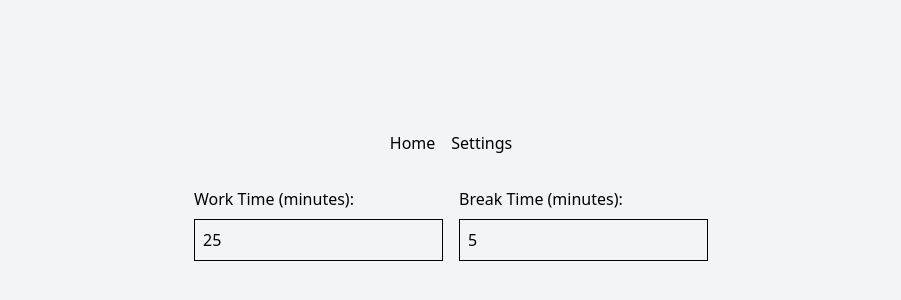
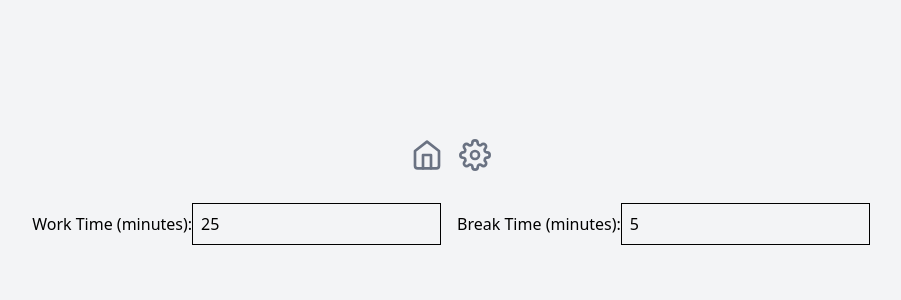
Before and after one commit to sano-r/my-pomodoroTimer, a React (Vite) app: page /settings in a window 1280 px wide. Shown: the part 204-504 px from the top of the page, without its empty margins (189-1090 px from the left). Built offline with nearby package versions, Linux system fonts and the light colour scheme.

Commit message:
menuをIcon化

```diff
--- a/src/App.tsx
+++ b/src/App.tsx
@@ -1,9 +1,11 @@
-import { useState, useEffect, ChangeEvent } from 'react';
-import { Link, Route, Routes } from 'react-router';
-import { Settings } from './components/Settings';
-import { Menu } from './components/Menu';
+import { useState, useEffect, ChangeEvent } from "react";
+import { Link, Route, Routes } from "react-router";
+import { Settings } from "./components/Settings";
+import { Menu } from "./components/Menu";
+import { SettingIcon } from "./components/SettingIcon";
+import { HomeIcon } from "./components/HomeIcon";
 
-export function App(){
+export function App() {
   const [time, setTime] = useState(1500); // 25 minutes in seconds
   const [isActive, setIsActive] = useState(false);
   const [isBreak, setIsBreak] = useState(false);
@@ -38,41 +40,61 @@ export function App(){
   const formatTime = (seconds: number) => {
     const minutes = Math.floor(seconds / 60);
     const remainingSeconds = seconds % 60;
-    return `${minutes}:${remainingSeconds < 10 ? '0' : ''}${remainingSeconds}`;
+    return `${minutes}:${remainingSeconds < 10 ? "0" : ""}${remainingSeconds}`;
   };
 
   const handleWorkTimeChange = (e: ChangeEvent<HTMLInputElement>) => {
     const value = Number(e.target.value) * 60;
     setWorkTime(value);
-    if(!isBreak) setTime(value);
-  }
+    if (!isBreak) setTime(value);
+  };
 
   const handleBreakTimeChange = (e: ChangeEvent<HTMLInputElement>) => {
     const value = Number(e.target.value) * 60;
     setBreakTime(value);
-    if(isBreak) setTime(value);
-  }
+    if (isBreak) setTime(value);
+  };
 
   return (
-
-      <div className="flex flex-col items-center justify-center min-h-screen bg-gray-100">
-        <nav className="mb-4">
-          <Link to="/" className="mr-4">Home</Link>
-          <Link to="/settings">Settings</Link>
-        </nav>
-        <Routes>
-          <Route path="/" element={
+    <div className="flex flex-col items-center justify-center min-h-screen bg-gray-100">
+      <nav className="mb-4 flex space-x-4">
+        <Link to="/" className="mr-4">
+          <HomeIcon size={8} color="gray" />
+        </Link>
+        <Link to="/settings">
+          <SettingIcon color="gray" />
+        </Link>
+      </nav>
+      <Routes>
+        <Route
+          path="/"
+          element={
             <>
-              <h1 className="text-4xl font-bold mb-4">{isBreak ? 'Break Time' : 'Work Time'}</h1>
+              <h1 className="text-4xl font-bold mb-4">
+                {isBreak ? "Break Time" : "Work Time"}
+              </h1>
               <div className="text-6xl font-mono mb-8">{formatTime(time)}</div>
-              <Menu isActive={isActive} toggleTimer={toggleTimer} resetTimer={resetTimer} toggleSettings={() => {}} />
+              <Menu
+                isActive={isActive}
+                toggleTimer={toggleTimer}
+                resetTimer={resetTimer}
+                toggleSettings={() => {}}
+              />
             </>
-          } />
-          <Route path="/settings" element={
-            <Settings workTime={workTime} breakTime={breakTime} onWorkTimeChange={handleWorkTimeChange} onBreakTimeChange={handleBreakTimeChange} />
-          } />
-        </Routes>
-      </div>
-
+          }
+        />
+        <Route
+          path="/settings"
+          element={
+            <Settings
+              workTime={workTime}
+              breakTime={breakTime}
+              onWorkTimeChange={handleWorkTimeChange}
+              onBreakTimeChange={handleBreakTimeChange}
+            />
+          }
+        />
+      </Routes>
+    </div>
   );
-};
+}
--- a/src/components/Button.tsx
+++ b/src/components/Button.tsx
@@ -6,19 +6,21 @@ type Props = React.ButtonHTMLAttributes<HTMLButtonElement> & {
 };
 
 const buttonStyle = {
-    "green" : "bg-green-500 text-white hover:bg-green-700 transition-colors duration-300",
-    "blue" : "bg-blue-500 text-white hover:bg-blue-700 transition-colors duration-300",
-    "red" : "bg-red-500 text-white hover:bg-red-700 transition-colors duration-300",
-    "red-gradation" : "bg-gradation-to-r from-red-300 to-red-600 text-white hover:from-red-600 hover:to-red-300",
-}
+  green:
+    "bg-green-500 text-white hover:bg-green-700 transition-colors duration-300",
+  blue: "bg-blue-500 text-white hover:bg-blue-700 transition-colors duration-300",
+  red: "bg-red-500 text-white hover:bg-red-700 transition-colors duration-300",
+  "red-gradation":
+    "bg-gradation-to-r from-red-300 to-red-600 text-white hover:from-red-600 hover:to-red-300",
+};
 
-export function Button({children, variant, className, ...props}: Props) {
-    return(
+export function Button({ children, variant, className, ...props }: Props) {
+  return (
     <button
       className={`px-4 py-2 rounded ${buttonStyle[variant]} ${className}`}
       {...props}
     >
       {children}
     </button>
-    )
+  );
 }
--- /dev/null
+++ b/src/components/HomeIcon.tsx
@@ -0,0 +1,34 @@
+type Props = {
+  size: keyof typeof iconSize;
+  color: keyof typeof iconColor;
+};
+
+const iconColor = {
+  gray: "text-gray-500",
+  blue: "text-blue-500",
+  red: "text-red-500",
+};
+
+const iconSize = {
+  8: "h-8 w-8",
+  10: "h-10 w-10",
+  12: "h-12 w-12",
+};
+
+export function HomeIcon({ color, size }: Props) {
+  return (
+    <svg
+      className={`${iconSize[size]} ${iconColor[color]}`}
+      viewBox="0 0 24 24"
+      fill="none"
+      stroke="currentColor"
+      stroke-width="2"
+      stroke-linecap="round"
+      stroke-linejoin="round"
+    >
+      {" "}
+      <path d="M3 9l9-7 9 7v11a2 2 0 0 1-2 2H5a2 2 0 0 1-2-2z" />{" "}
+      <polyline points="9 22 9 12 15 12 15 22" />
+    </svg>
+  );
+}
--- a/src/components/Menu.tsx
+++ b/src/components/Menu.tsx
@@ -1,4 +1,4 @@
-import { Button } from './Button';
+import { Button } from "./Button";
 
 interface MenuProps {
   isActive: boolean;
@@ -7,11 +7,16 @@ interface MenuProps {
   toggleSettings: () => void;
 }
 
-export function Menu({ isActive, toggleTimer, resetTimer, toggleSettings }: MenuProps) {
+export function Menu({
+  isActive,
+  toggleTimer,
+  resetTimer,
+  toggleSettings,
+}: MenuProps) {
   return (
     <div className="flex space-x-4">
-      <Button variant='blue' onClick={toggleTimer}>
-        {isActive ? 'Pause' : 'Start'}
+      <Button variant="blue" onClick={toggleTimer}>
+        {isActive ? "Pause" : "Start"}
       </Button>
       <Button variant="red" onClick={resetTimer}>
         Reset
--- /dev/null
+++ b/src/components/SettingIcon.tsx
@@ -0,0 +1,29 @@
+type Props = {
+  color: keyof typeof settingIconStyle;
+};
+
+const settingIconStyle = {
+  gray: "text-gray-500",
+  blue: "text-blue-500",
+  red: "text-red-500",
+};
+
+export function SettingIcon({ color }: Props) {
+  return (
+    <>
+      <svg
+        className={`h-8 w-8 ${settingIconStyle[color]}`}
+        viewBox="0 0 24 24"
+        fill="none"
+        stroke="currentColor"
+        stroke-width="2"
+        stroke-linecap="round"
+        stroke-linejoin="round"
+      >
+        {" "}
+        <circle cx="12" cy="12" r="3" />{" "}
+        <path d="M19.4 15a1.65 1.65 0 0 0 .33 1.82l.06.06a2 2 0 0 1 0 2.83 2 2 0 0 1-2.83 0l-.06-.06a1.65 1.65 0 0 0-1.82-.33 1.65 1.65 0 0 0-1 1.51V21a2 2 0 0 1-2 2 2 2 0 0 1-2-2v-.09A1.65 1.65 0 0 0 9 19.4a1.65 1.65 0 0 0-1.82.33l-.06.06a2 2 0 0 1-2.83 0 2 2 0 0 1 0-2.83l.06-.06a1.65 1.65 0 0 0 .33-1.82 1.65 1.65 0 0 0-1.51-1H3a2 2 0 0 1-2-2 2 2 0 0 1 2-2h.09A1.65 1.65 0 0 0 4.6 9a1.65 1.65 0 0 0-.33-1.82l-.06-.06a2 2 0 0 1 0-2.83 2 2 0 0 1 2.83 0l.06.06a1.65 1.65 0 0 0 1.82.33H9a1.65 1.65 0 0 0 1-1.51V3a2 2 0 0 1 2-2 2 2 0 0 1 2 2v.09a1.65 1.65 0 0 0 1 1.51 1.65 1.65 0 0 0 1.82-.33l.06-.06a2 2 0 0 1 2.83 0 2 2 0 0 1 0 2.83l-.06.06a1.65 1.65 0 0 0-.33 1.82V9a1.65 1.65 0 0 0 1.51 1H21a2 2 0 0 1 2 2 2 2 0 0 1-2 2h-.09a1.65 1.65 0 0 0-1.51 1z" />
+      </svg>
+    </>
+  );
+}
--- a/src/components/Settings.tsx
+++ b/src/components/Settings.tsx
@@ -1,4 +1,4 @@
-import { ChangeEvent } from 'react';
+import { ChangeEvent } from "react";
 
 interface SettingsProps {
   workTime: number;
@@ -7,16 +7,35 @@ interface SettingsProps {
   onBreakTimeChange: (e: ChangeEvent<HTMLInputElement>) => void;
 }
 
-export function Settings({ workTime, breakTime, onWorkTimeChange, onBreakTimeChange }: SettingsProps) {
+export function Settings({
+  workTime,
+  breakTime,
+  onWorkTimeChange,
+  onBreakTimeChange,
+}: SettingsProps) {
   return (
-    <div className='flex space-x-4 mt-4'>
+    <div className="flex space-x-4 mt-4">
       <div>
-        <label className='block mb-2'>Work Time (minutes): </label>
-        <input type="number" className='border p-2' value={workTime / 60} onChange={onWorkTimeChange} />
+        <label className="block mb-2">
+          Work Time (minutes):
+          <input
+            type="number"
+            className="border p-2"
+            value={workTime / 60}
+            onChange={onWorkTimeChange}
+          />
+        </label>
       </div>
       <div>
-        <label className='block mb-2'>Break Time (minutes): </label>
-        <input type="number" className='border p-2' value={breakTime / 60} onChange={onBreakTimeChange} />
+        <label className="block mb-2">
+          Break Time (minutes):
+          <input
+            type="number"
+            className="border p-2"
+            value={breakTime / 60}
+            onChange={onBreakTimeChange}
+          />
+        </label>
       </div>
     </div>
   );
```
Lines whose indentation alone changed are shown as unchanged.
